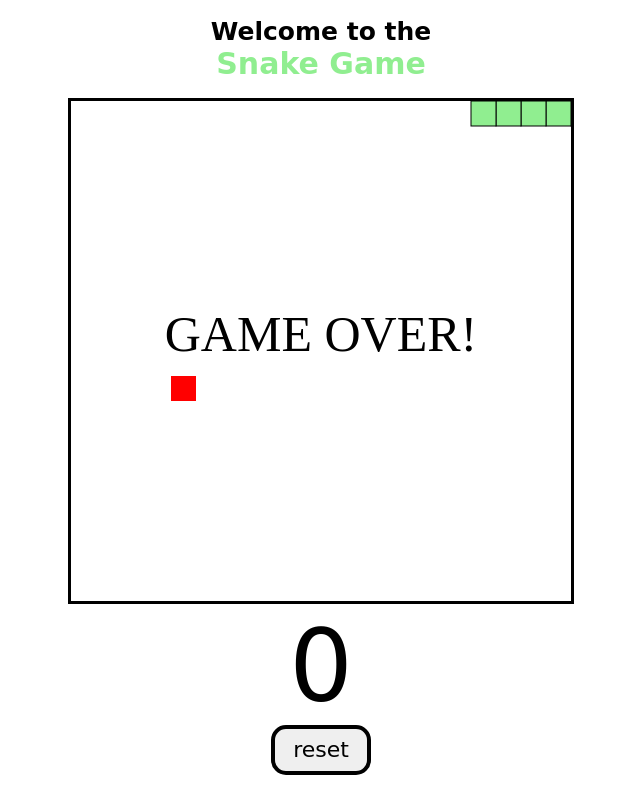
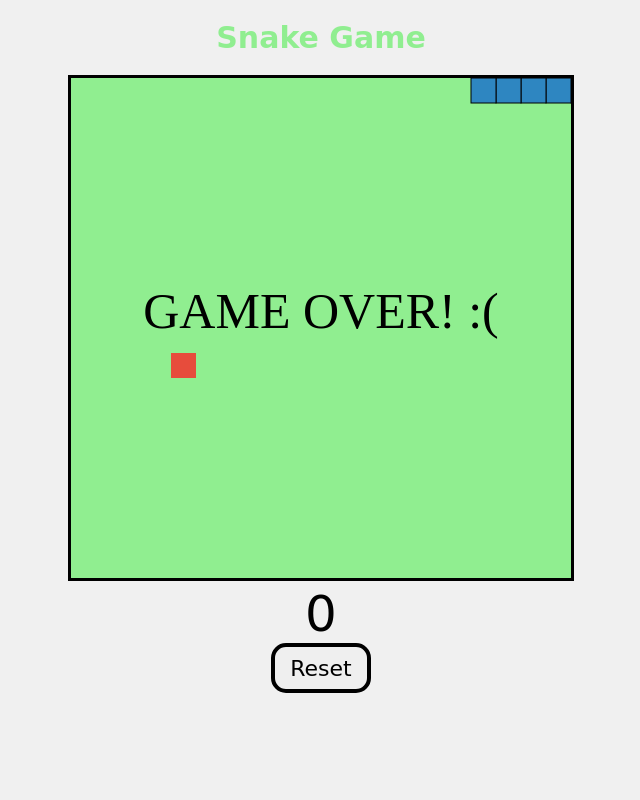
Before and after one commit to Nidiv/Snake-game, a plain HTML site: page index.html in a window 1280 px wide. Shown: the whole page, without its empty margins (319-959 px from the left). Drawn offline with Linux system fonts and the light colour scheme.

Commit message:
Added some nice color palettes

```diff
--- a/index.html
+++ b/index.html
@@ -12,10 +12,12 @@
   </head>
   <body>
     <div id="gameContainer">
-      <h1>Welcome to the <br /><span id="title-snake">Snake Game</span></h1>
+      <h1 id="title-snake">Snake Game</h1>
       <canvas id="gameBoard" width="500" height="500"></canvas>
-      <div id="scoreText">0</div>
-      <button id="resetBtn">reset</button>
+      <div id="user-info">
+        <div id="scoreText">0</div>
+        <button id="resetBtn">Reset</button>
+      </div>
     </div>
     <script src="./script.js"></script>
   </body>
--- a/script.js
+++ b/script.js
@@ -4,10 +4,10 @@ const scoreText = document.querySelector("#scoreText");
 const resetBtn = document.querySelector("#resetBtn");
 const gameWidth = gameBoard.width;
 const gameHeight = gameBoard.height;
-const boardBackground = "white";
-const snakeColor = "lightGreen";
+const boardBackground = "lightgreen";
+const snakeColor = "#2E86C1";
 const snakeBorder = "black";
-const foodColor = "red";
+const foodColor = "#E74C3C";
 const unitSize = 25;
 let running = false;
 let xVelocity = unitSize;
@@ -24,7 +24,7 @@ let snake = [
 ];
 
 window.addEventListener("keydown", changeDirection);
-// resetBtn.addEventListener("click", resetGame);
+resetBtn.addEventListener("click", resetGame);
 
 gameStart();
 function gameStart() {
@@ -146,7 +146,7 @@ function displayGameOver() {
   ctx.font = "50px MV Boli";
   ctx.fillStyle = "black";
   ctx.textAlign = "center";
-  ctx.fillText("GAME OVER!", gameWidth / 2, gameHeight / 2);
+  ctx.fillText("GAME OVER! :(", gameWidth / 2, gameHeight / 2);
   running = false;
 }
 function resetGame() {
--- a/style.css
+++ b/style.css
@@ -1,6 +1,6 @@
-/* body {
-  background-color: #d3d3d3;
-} */
+body {
+  background-color: #f0f0f0;
+}
 
 #gameContainer {
   text-align: center;
@@ -21,7 +21,7 @@ h1 {
 
 #scoreText {
   font-family: "Bangers", cursive;
-  font-size: 100px;
+  font-size: 50px;
 }
 
 #resetBtn {
```
